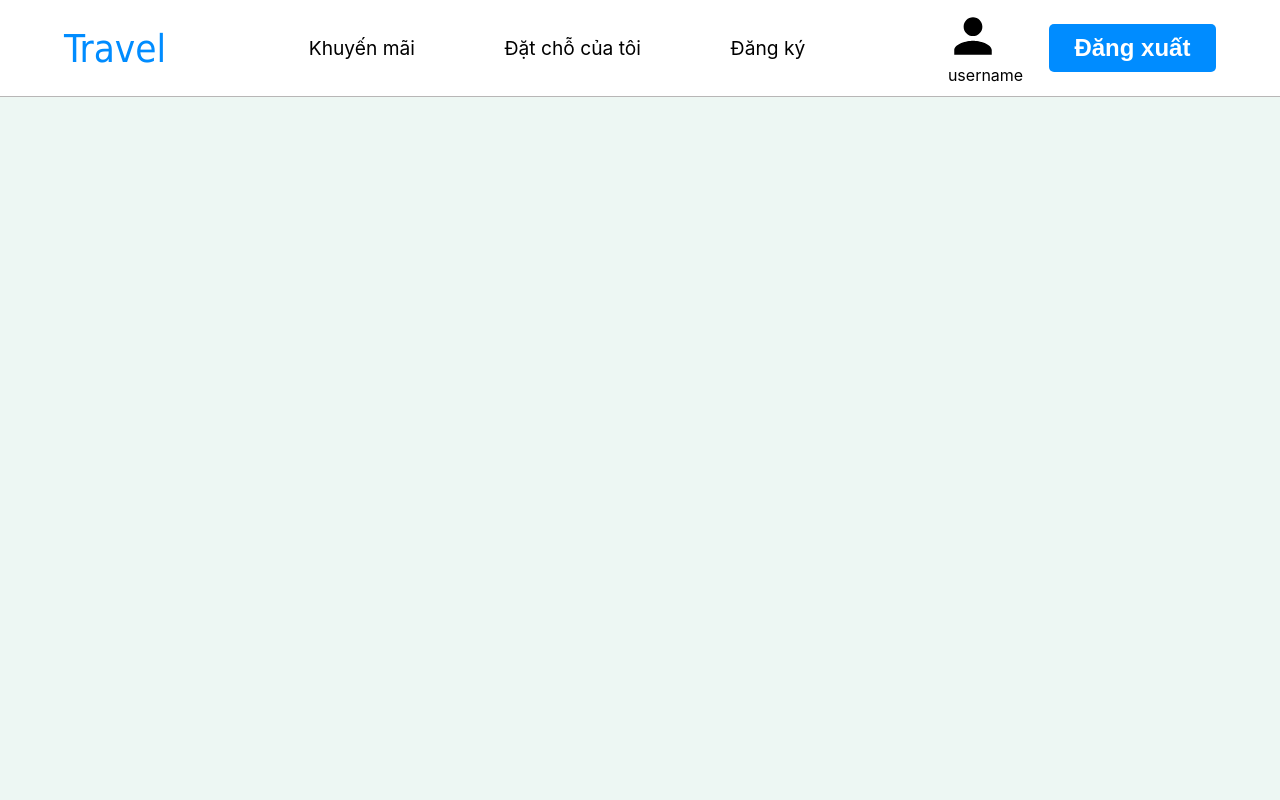
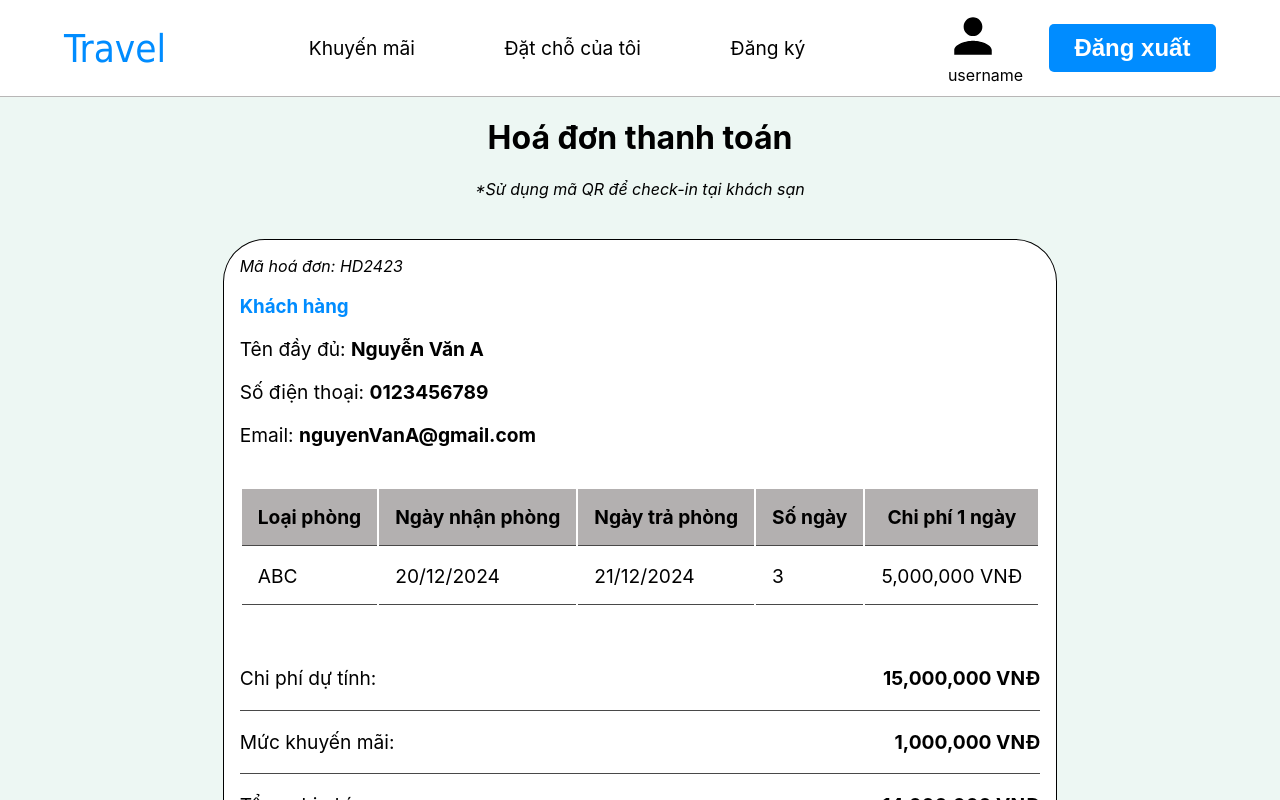
Before and after one commit to setth123/BTL_DACN, a React (Vite) app in the folder frontend/: page /dptc in a window 1280 px wide. Shown: the top 800 px of the page. Built offline with nearby package versions, Linux system fonts and the light colour scheme.

Commit message:
dat phong 2

```diff
--- a/frontend/package.json
+++ b/frontend/package.json
@@ -10,6 +10,7 @@
     "preview": "vite preview"
   },
   "dependencies": {
+    "qrcode.react": "^4.2.0",
     "react": "^18.3.1",
     "react-dom": "^18.3.1",
     "react-router-dom": "^7.1.5"
--- a/frontend/src/App.jsx
+++ b/frontend/src/App.jsx
@@ -1,10 +1,11 @@
 import './App.css'
 import NavBar from './Components/NavBar/NavBar'
-import { BrowserRouter as Router, Routes, Route, Link, useNavigate } from "react-router-dom";
+import { BrowserRouter as Router, Routes, Route } from "react-router-dom";
 import HomePage from './Pages/HomePage/HomePage';
 import KhuyenMai from './Pages/KhuyenMai/KhuyenMai';
 import MyDC from './Pages/MyDC/MyDC';
-import DatPhong from './Pages/DatPhong/DatPhong';
+import DatPhong from './Pages/DatPhong/HoaDon/DatPhong';
+import DPTC from './Pages/DatPhong/DPTC/DPTC';
 
 const App=()=>{
   return(
@@ -16,6 +17,7 @@ const App=()=>{
           <Route path="/khuyenMai" element={<KhuyenMai/>}/>
           <Route path="/mydc" element={<MyDC/>}/>
           <Route path="/datPhong" element={<DatPhong/>}/>
+          <Route path="/dptc" element={<DPTC/>}/>
         </Routes>
       </Router>
     </>
--- /dev/null
+++ b/frontend/src/Pages/DatPhong/DPTC/DPTC.css
@@ -0,0 +1,35 @@
+#dptc{
+    display:flex;
+    flex-direction: column;
+    justify-content: center;
+    align-items: center;
+    margin:auto;
+    width: fit-content;
+}
+#bill{
+    margin-top: 5vh;
+    border: 1px solid black;
+    padding: 2vh;
+    border-radius: 5%;
+    margin-bottom: 5vh;
+    background-color: white;
+}
+#bill p{
+    font-size: larger;
+}
+
+#roomBill th{
+    background-color: rgb(179, 176, 176);
+}
+#roomBill th, #roomBill td{
+    padding: 2vh;
+    border-bottom: 1px solid rgb(73, 73, 73);
+    font-size: larger   ;
+}
+
+
+#bp{
+    display:flex;
+    justify-content: space-between;
+    border-bottom: 1px solid rgb(73, 73, 73);
+}
--- /dev/null
+++ b/frontend/src/Pages/DatPhong/DPTC/DPTC.jsx
@@ -0,0 +1,67 @@
+import "./DPTC.css"
+import {QRCodeSVG} from "qrcode.react";
+
+const DPTC = () => {
+    const hd={maHD:"HD2423"}
+    const user={hoTen:"Nguyễn Văn A",soDienThoai:"0123456789",email:"nguyenVanA@gmail.com"}
+    const room={loaiPhong:"ABC",ngayNhanPhong:"20/12/2024",ngayTraPhong:"21/12/2024",soNgay:3,chiPhi:5000000}
+    const price={kM:1000000,chiPhiDuTinh:15000000,tongChiPhi:14000000}
+
+    const text=`Mã hoá đơn: ${hd.maHD} \n
+                Khách hàng Họ tên: ${user.hoTen}, Số điện thoại: ${user.soDienThoai}, Email: ${user.email}\n
+                Phòng Loại phòng: ${room.loaiPhong}, Ngày nhận phòng: ${room.ngayNhanPhong}, Ngày trả phòng: ${room.ngayTraPhong}, Chi phí 1 ngày :${room.chiPhi}\n
+                Chi phí Chi phí dự tính: ${price.chiPhiDuTinh}, Mức khuyến mãi: ${price.kM}, Tổng chi phí: ${price.tongChiPhi}`
+
+
+    return (
+        <div id="dptc">
+            <h1>Hoá đơn thanh toán</h1>
+            <i>*Sử dụng mã QR để check-in tại khách sạn</i>
+
+            <div id="bill">
+                <i>Mã hoá đơn: {hd.maHD}</i>
+                <h3>Khách hàng</h3>
+                <div id="customer">
+                    <p>Tên đầy đủ: <b>{user.hoTen}</b></p>
+                    <p>Số điện thoại: <b>{user.soDienThoai}</b></p>
+                    <p>Email: <b>{user.email}</b></p>
+                </div>
+                <table id="roomBill" style={{marginTop: "5vh"}} >
+                    <tr>
+                        <th>Loại phòng</th>
+                        <th>Ngày nhận phòng</th>
+                        <th>Ngày trả phòng</th>
+                        <th>Số ngày</th>
+                        <th>Chi phí 1 ngày</th>
+                    </tr>
+                    <tr>
+                        <td>{room.loaiPhong}</td>
+                        <td>{room.ngayNhanPhong}</td>
+                        <td>{room.ngayTraPhong}</td>
+                        <td>{room.soNgay}</td>
+                        <td>{room.chiPhi.toLocaleString("vn-VN")} VNĐ</td>
+                    </tr>
+                </table>
+                <div id="billPrice" style={{marginTop:"5vh",marginBottom:"5vh"}}>
+                    <div id="bp">
+                        <p>Chi phí dự tính:</p>
+                        <b><p>{price.chiPhiDuTinh.toLocaleString("vn-VN")} VNĐ</p></b>
+                    </div>
+                    <div id="bp">
+                        <p>Mức khuyến mãi:</p>
+                        <b><p>{price.kM.toLocaleString("vn-VN")} VNĐ</p></b>
+                    </div>
+                    <div id="bp">
+                        <p>Tổng chi phí:</p>
+                        <b><p>{price.tongChiPhi.toLocaleString("vn-VN")} VNĐ</p></b>
+                    </div>
+                </div>
+                <div id="qr" style={{display:"flex",justifyContent:"center"}}>
+                    {text&&<QRCodeSVG value={text} size={200} level="H"/>}
+                </div>
+            </div>
+        </div>
+    )
+}
+
+export default DPTC
--- a/frontend/src/Pages/DatPhong/DatPhong.css
+++ b/frontend/src/Pages/DatPhong/HoaDon/DatPhong.css
@@ -1,11 +1,11 @@
-#container{
+#dpContainer{
     margin-top: 5vh;
     display:flex;
     justify-content: space-between;
     padding-left: 2vw;
     padding-right: 2vw;
 }
-#container h2,#container h3{
+#dpContainer h2,#container h3{
     color: black;
 }
 span img{
@@ -20,7 +20,7 @@ span img{
 #warning{
     background-color: rgb(241, 189, 180);
     box-shadow: 0px 4px 5px rgba(0,0,0,0.2);
-    padding:1vh;
+    padding: 1vw;
 }
 #form{
     background-color: white;
@@ -47,8 +47,8 @@ span img{
     margin-bottom: 1vh;
 }
 #inp input{
-    padding: 1vh;
-    font-size: xx-large;
+    padding: 2vh;
+    font-size: x-large;
     border: 1px solid #ccc;
     border-radius: 10px;
 }
@@ -69,3 +69,12 @@ span img{
     padding: 1vw;
     margin-bottom: 3vh;
 }
+
+#dpHt,#dpR{
+    background-color: white;
+    box-shadow: 0px 4px 5px rgba(0,0,0,0.2);
+    padding: 5vh;
+}
+#sec2{
+    font-size: 3vh;
+}
--- a/frontend/src/Pages/DatPhong/DatPhong.jsx
+++ b/frontend/src/Pages/DatPhong/HoaDon/DatPhong.jsx
@@ -1,21 +1,29 @@
+import { useNavigate } from "react-router-dom";
 import "./DatPhong.css"
 
 const DatPhong = () => {
     const data={loaiPhong:"ABC",soNgay:3,giaPhong:5000000};
-    const pData={tenKhachSan:"XYZ",ngayNhanPhong:"20/12/2024",ngayTraPhong:"24/12/2024",hinhAnh:"https://s3.eu-west-2.amazonaws.com/staticgh.gentinghotel.co.uk/uploads/hero/SuiteNov2022_0008_1920.jpg"}
+    const pData={tenKhachSan:"XYZ",ngayNhanPhong:"20/12/2024",ngayTraPhong:"24/12/2024",hinhAnh:"https://s3.eu-west-2.amazonaws.com/staticgh.gentinghotel.co.uk/uploads/hero/SuiteNov2022_0008_1920.jpg",soNguoi:2,tienNghi:"lmao"}
     const chiPhi=data.giaPhong*data.soNgay;
+
+    const navigate=useNavigate();
+    const handleDP=(e)=>{
+        e.preventDefault;
+        alert("Đặt phòng thành công");
+        navigate("/dptc");
+    }
     return (
         <div>
             <h2>Đặt phòng khách sạn</h2>
             <i style={{marginLeft:"1vw"}}>*Hãy chắc chắn tất cả thông tin trên trang này là chính xác trước khi tiến hành đặt phòng</i>
 
-            <div id="container">
+            <div id="dpContainer">
                 <div id="sec1" >
                     <div id="warning">
                         <h2 >
                             <span><img src="./Assets/warning.svg" alt="warning" /></span>
                         Thông báo quan trọng</h2>
-                        <div>
+                        <div style={{marginLeft:"2vw"}}>
                             <span><img src="./Assets/document.svg" alt="document" /></span>
                             <b>Giấy tờ bắt buộc</b>
                             <div style={{marginLeft:"5vw",fontSize:"larger",color:"#4b4a4a"}}>Khi nhận phòng, bạn cần cung cấp CMND/CCCD. <br/> Các giấy tờ cần thiết có thể ở dạng bản mềm.</div>
@@ -50,21 +58,28 @@ const DatPhong = () => {
                         <h2>Chi phí dự tính</h2>
                         <div id="cp" >
                             <p style={{fontWeight:"normal"}}>{data.loaiPhong} ({data.soNgay} đêm)</p>
-                            <p>{chiPhi.toLocaleString("vn-VN")}</p>
+                            <p>{chiPhi.toLocaleString("vn-VN")} VNĐ</p>
                         </div>
                     </div>
-                    <button id="dpBtn">Đặt phòng</button>
+                    <button id="dpBtn" onClick={handleDP}>Đặt phòng</button>
                 </div>
                 {/* sec2 */}
                 <div id="sec2">
                     <div id="dpHt">
                         <h3><span><img src="./Assets/hotel.svg" alt="hotel" /></span>
                             {pData.tenKhachSan}
-                            <div>Ngày nhân phòng: {pData.ngayNhanPhong}</div>
-                            <div>Ngày trả phòng: {pData.ngayTraPhong}</div>
                         </h3>
+                            <div>Ngày nhân phòng: <b>{pData.ngayNhanPhong}</b></div>
+                            <div>Ngày trả phòng: <b>{pData.ngayTraPhong}</b></div>
                     </div>
-                    <div id="dpR"></div>
+                    <img style={{width:"30vw",height:"25vh"}} src={pData.hinhAnh} alt="room" />
+                    <div id="dpR">
+                        <h3 style={{backgroundColor:""}}>{data.loaiPhong}</h3>
+                        <p><span><img src="./Assets/comfort.svg" alt="comfort" /></span>Tiện nghi: <b>{pData.tienNghi}</b></p>
+                        <p><span><img src="./Assets/user-blue.svg" alt="num" /></span>Số người :<b>{pData.soNguoi}</b></p>
+                        <p><span><img src="./Assets/date.svg" alt="date" /></span>Số ngày: <b>{data.soNgay}</b></p>
+                        <p>Giá phòng: <b>{data.giaPhong.toLocaleString("vn-VN")} VNĐ</b></p>
+                    </div>
                 </div>
 
             </div>
```
Also changed, not shown: 1 other file (tests, documents, lock files or other folders).
